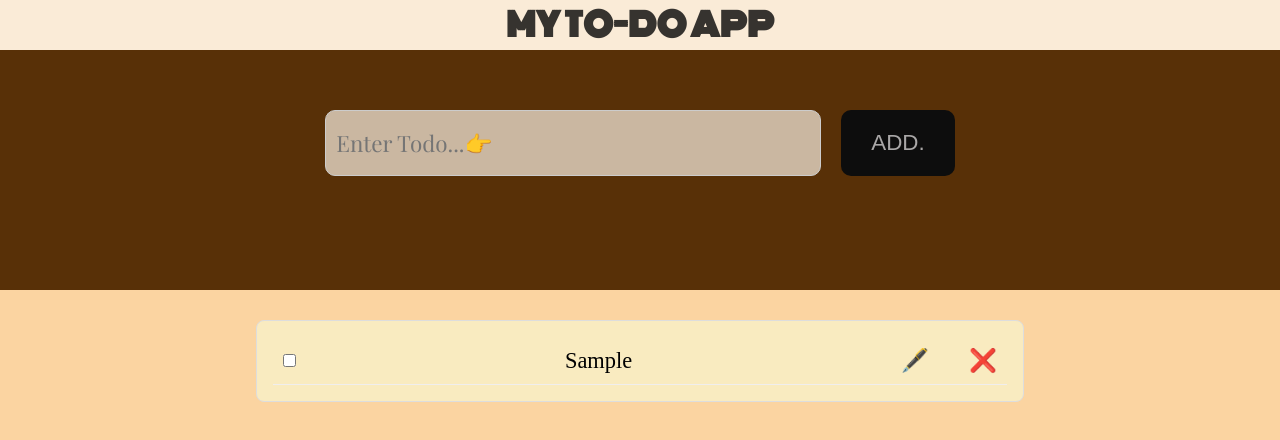
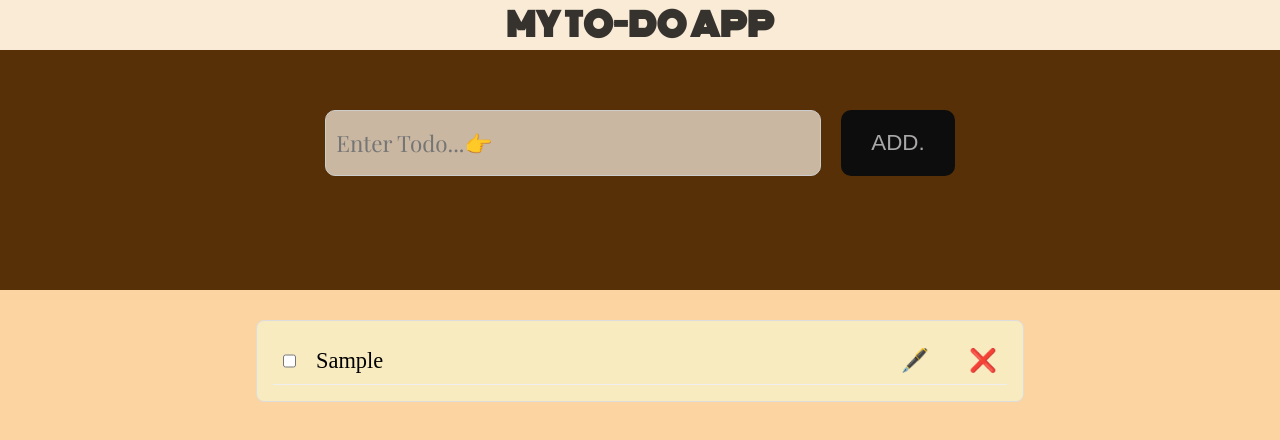
Before and after one commit to DarshanPro123/TODO-List_Myproject, a React (Vite) app: page / in a window 1280 px wide. Both pictures are taken after typing "Sample" into the empty fields and a click on the button "ADD.". Shown: the top 440 px of the page. Built offline with nearby package versions, Linux system fonts and the light colour scheme; a web font is replaced by a local one.

Commit message:
add line through style

```diff
--- a/src/App.css
+++ b/src/App.css
@@ -123,6 +123,11 @@ li span::first-letter {
   text-transform: uppercase;
 }
 
+.inputData {
+  display: flex;
+  gap: 20px;
+}
+
 .buttons {
   display: flex;
   gap: 40px;
--- a/src/Components/List.jsx
+++ b/src/Components/List.jsx
@@ -29,8 +29,14 @@ const List = ({ lst, listDel, onEdit, onCheck }) => {
           </>
         ) : (
           <>
-            <input type="checkbox" onClick={() => onCheck(lst.id)} />
-            <span style={lst.c}>{lst.val}</span>
+            <div className="inputData">
+              <input type="checkbox" onClick={() => onCheck(lst.id)} />
+              <span
+                style={lst.checked ? { textDecoration: "Line-through" } : {}}
+              >
+                {lst.val}
+              </span>
+            </div>
             <div className="buttons">
               <span onClick={() => setEditing(true)}>🖋️</span>
               <span onClick={() => listDel(lst.id)}>❌</span>
```
